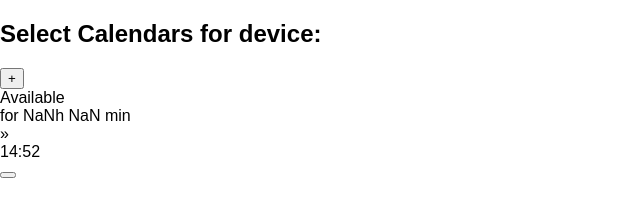
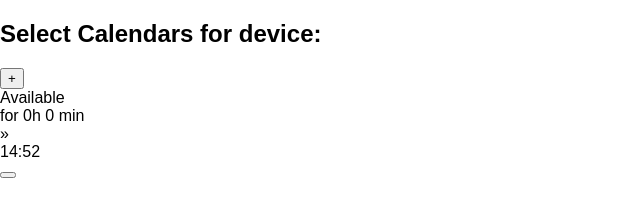
Before and after one commit to DmytroRoik/temp, a React app: page / in a window 1280 px wide. Shown: the top 197 px of the page, without its empty margins (0-640 px from the left). Built offline with nearby package versions, Linux system fonts and the light colour scheme.

Commit message:
fixed bag with timer for next event

```diff
--- a/src/containers/RoomManager/RoomManager.jsx
+++ b/src/containers/RoomManager/RoomManager.jsx
@@ -41,8 +41,7 @@ class RoomManager extends Component{
     });
     }
     let timeToEvent = Date.parse(event.start) - this.state.currentTime;
-
-    if( Date.parse(event.start) > this.state.currentTime ){
+    if( Date.parse( event.start ) > this.state.currentTime ) {
       if(  timeToEvent > 15 * 60 * 1000 ){
           this.setState({
             room: {
@@ -93,6 +92,17 @@ class RoomManager extends Component{
     return time.getHours() + ":" + (time.getMinutes()<10 ? "0" + time.getMinutes(): time.getMinutes());
   }
 
+  /**
+   * @param { number } dateTime -- time in number format
+   */
+  getTimeString( dateTime ){
+    let minutes = Math.floor( dateTime / 1000 / 60 );
+
+    let h = Math.floor( minutes / 60 );
+    let m = minutes - h * 60;
+    return h + ":" + m;
+  }
+
   onRoomStatusBtnClickHandler = (btnName) =>{
     if ( btnName === 'Quick book for now!' || btnName === 'Quick check-in' ) {
       this.props.loadEventBuilder();
@@ -107,7 +117,7 @@ class RoomManager extends Component{
           eventName={this.state.room.eventName}
           timeEventBegin={this.state.room.timeStart}
           timeEventFinish={this.state.room.timeEnd}
-          timeToNextEvent={this.getClock(this.state.timeToNextEvent)}
+          timeToNextEvent={this.getTimeString(this.state.timeToNextEvent)}
           description={this.state.room.description}
           currentTime={this.getClock(this.state.currentTime)}
           BtnName={this.state.room.BtnName}
@@ -123,7 +133,7 @@ class RoomManager extends Component{
 
     this.timer = setInterval(()=>{// load evetns for calendar from google api every 1 min
       if(that.props.currentCalendar){
-        that.props.loadCalenadarEvents(this.props.currentCalendar,this.props.token);
+         that.props.loadCalenadarEvents(this.props.currentCalendar,this.props.token);
          that.loadCurrentEvent();
       }
 
```
